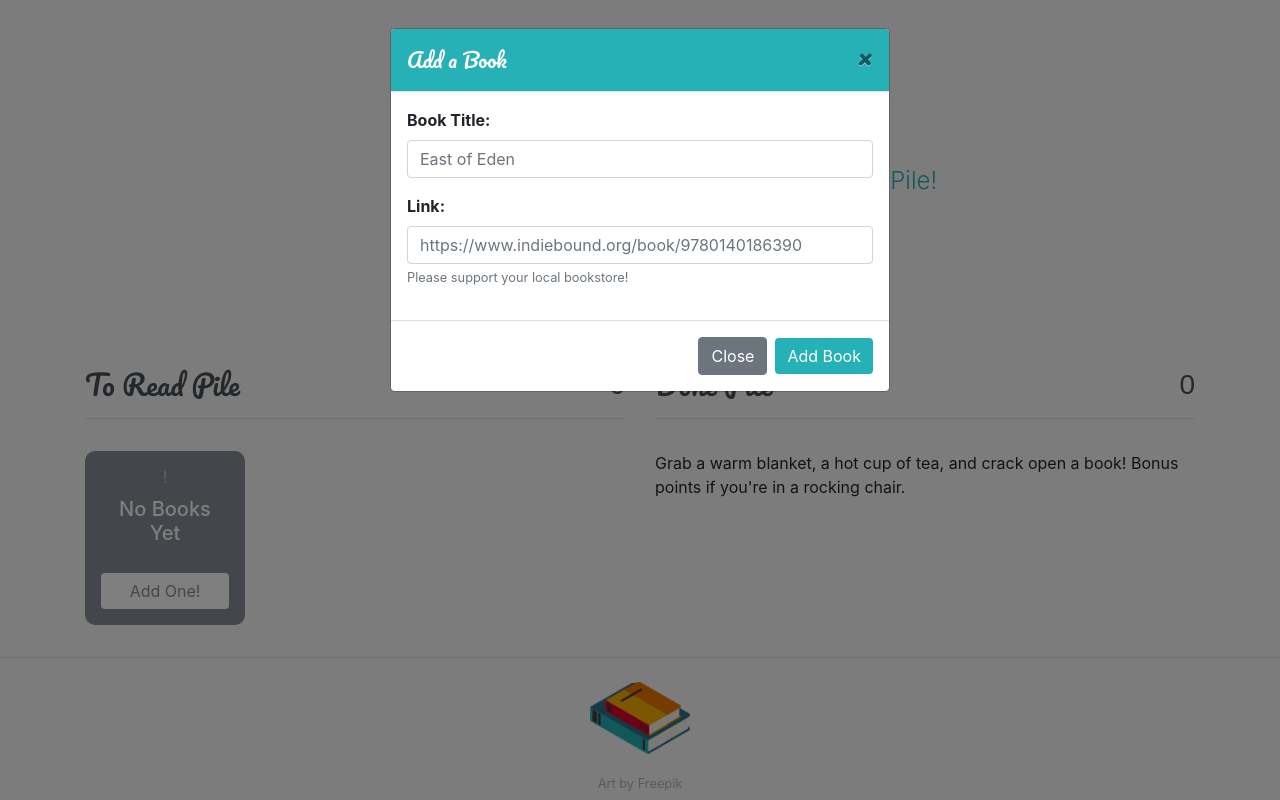
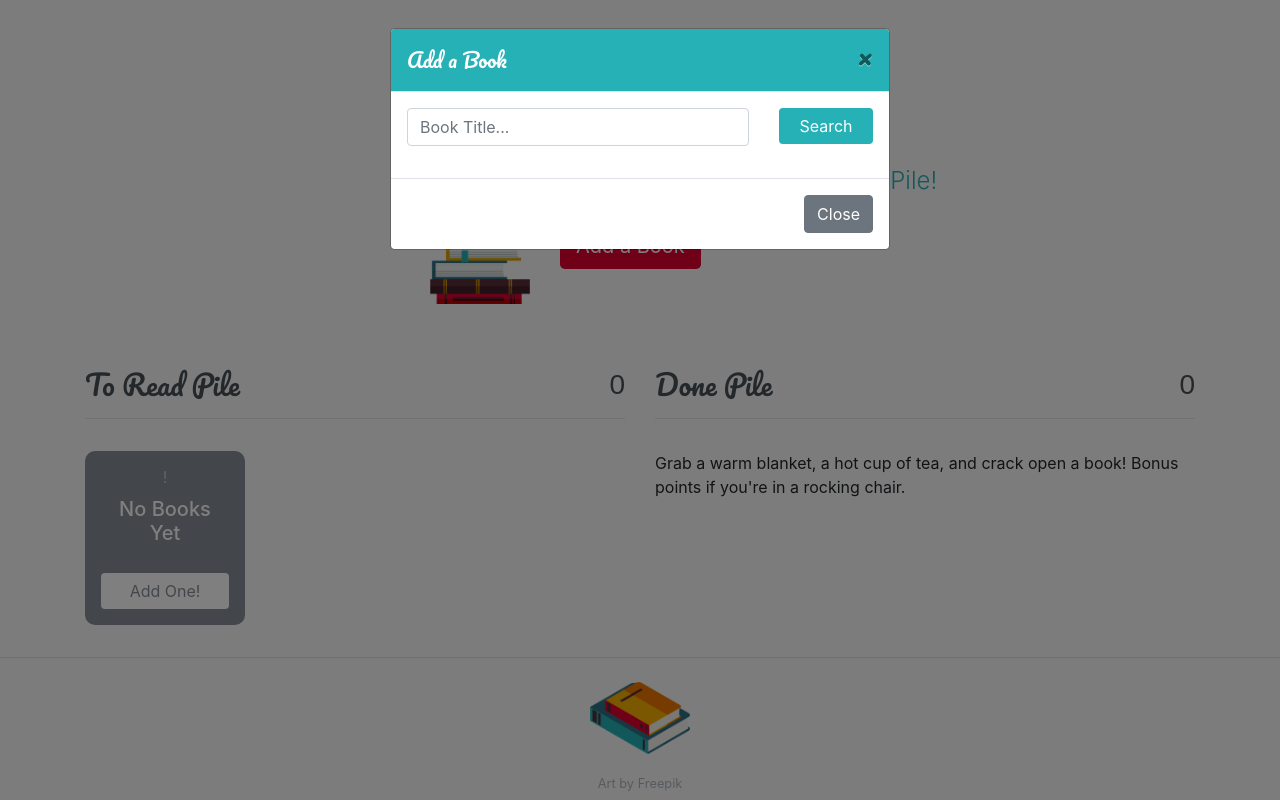
Before and after one commit to amandalatkins/bookworm, a Node server app: page / in a window 1280 px wide, after a click on "Add a Book". Run offline with Node 20, Linux system fonts and the light colour scheme; data that the repository does not hold is empty; some libraries are stand-ins or nearby versions.

Commit message:
Add search for books via scrapping IndieBound.org. Update Schema to hold more information.

```diff
--- a/controllers/book_controller.js
+++ b/controllers/book_controller.js
@@ -50,13 +50,19 @@ router.get("/api/search/:title", (req,res) => {
         let books = $('.ababook-search-result');
         let storeBooks = [];
         books.each(function() {
-            storeBooks.push({
+
+            var bookObj = {
                 coverImg: $(this).find('.ababook-search-result-cover-image > a > img').attr('src'),
                 url: "https://www.indiebound.org" + $(this).find('.ababook-search-result-cover-image > a ').attr('href'),
                 title: $(this).find('.ababook-search-result-info > h2 > a').text(),
-                format: $(this).find('.ababook-search-result-info > h2').text().replace($(this).find('.ababook-search-result-info > h2 > a').text()+" ", ''),
                 authors: $(this).find('.ababook-search-result-info > h3').text()
-            });
+            }
+
+            bookObj.format = $(this).find('.ababook-search-result-info > h2').text().replace(bookObj.title+" ", '').replace('(','').replace(')', '');
+
+            if (bookObj.format === "Hardcover" || bookObj.format === "Paperback") {
+                storeBooks.push(bookObj);
+            }
         });
 
         res.json(storeBooks);
--- a/db/schema.sql
+++ b/db/schema.sql
@@ -7,7 +7,10 @@ USE bookworm;
 CREATE TABLE books (
     id INTEGER NOT NULL AUTO_INCREMENT,
     name VARCHAR(100),
-    link VARCHAR(200),
+    cover VARCHAR(350),
+    link VARCHAR(350),
+    format VARCHAR(100),
+    authors VARCHAR(100),
     isRead BOOLEAN DEFAULT false,
     PRIMARY KEY (id)
 );
--- a/views/layouts/main.handlebars
+++ b/views/layouts/main.handlebars
@@ -37,21 +37,27 @@
                     </div>
                     <div class="modal-body text-left">
                         <form>
-                            <div class="form-group">
-                                <label for="bookName"><strong>Book Title:</strong></label>
-                                <input type="input" class="form-control" id="bookName" placeholder="East of Eden">
-                            </div>
-
-                            <div class="form-group">
-                                <label for="bookLink"><strong>Link:</strong></label>
-                                <input type="input" class="form-control" id="bookLink" placeholder="https://www.indiebound.org/book/9780140186390">
-                                <small class="text-muted">Please support your local bookstore!</small>
+                            <div class="row">
+                                <div class="col-9">
+                                    <div class="form-group">
+                                        <input type="input" class="form-control" id="bookName" placeholder="Book Title...">
+                                    </div>
+                                </div>
+                                <div class="col-3">
+                                    <div class="form-group">
+                                        <button type="submit" class="btn btn-primary w-100" id="searchBook">Search</button>
+                                    </div>
+                                </div>
                             </div>
                         </form>
+
+                        <table id="searchResults">
+
+                        </table>
                     </div>
                     <div class="modal-footer">
                         <button type="button" class="btn btn-secondary" data-dismiss="modal">Close</button>
-                        <button type="button" class="btn btn-primary" id="addNewBook">Add Book</button>
+                        {{!-- <button type="button" class="btn btn-primary" id="addNewBook">Add Book</button> --}}
                     </div>
                 </div>
             </div>
```
Also changed, not shown: public/assets/js/app.js.
